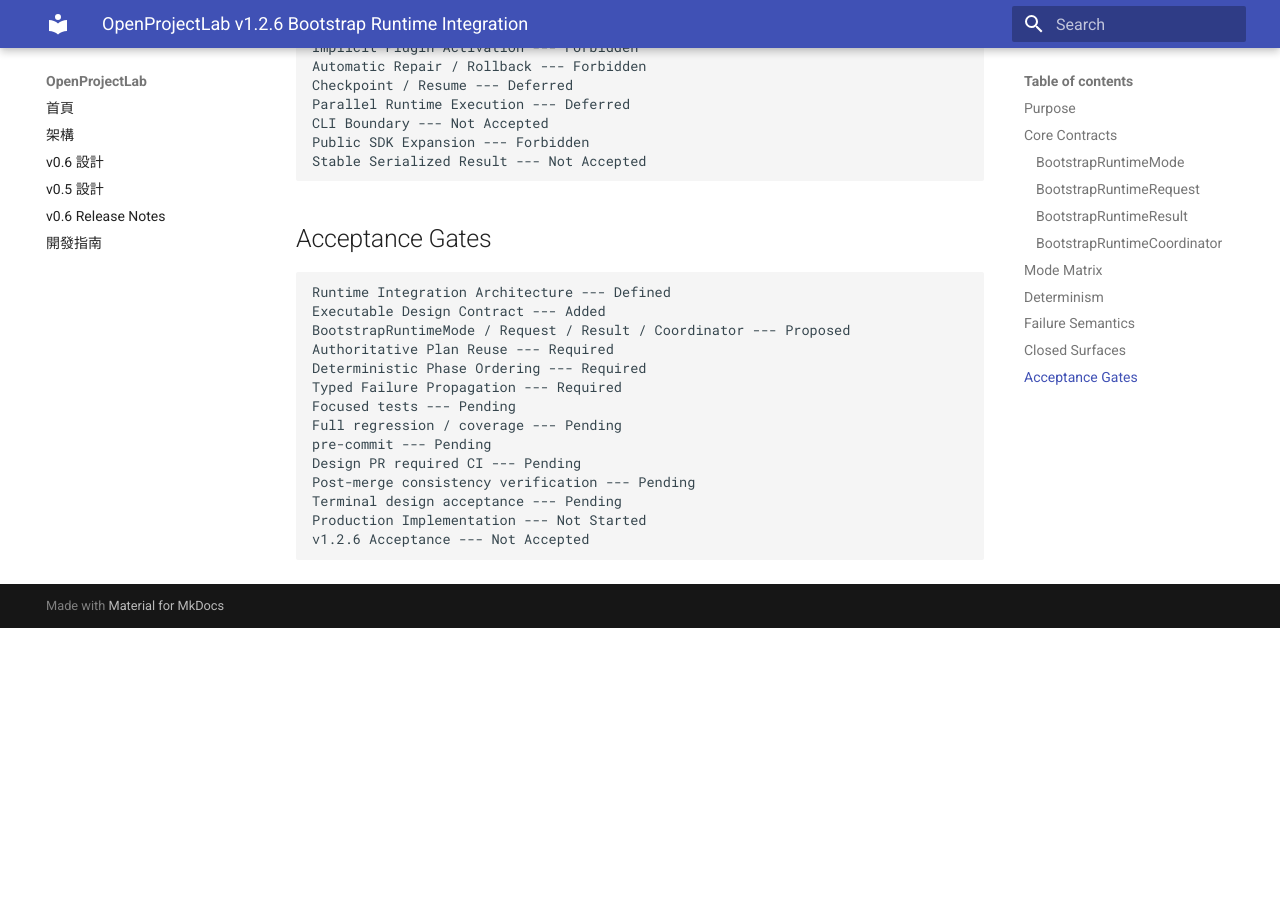
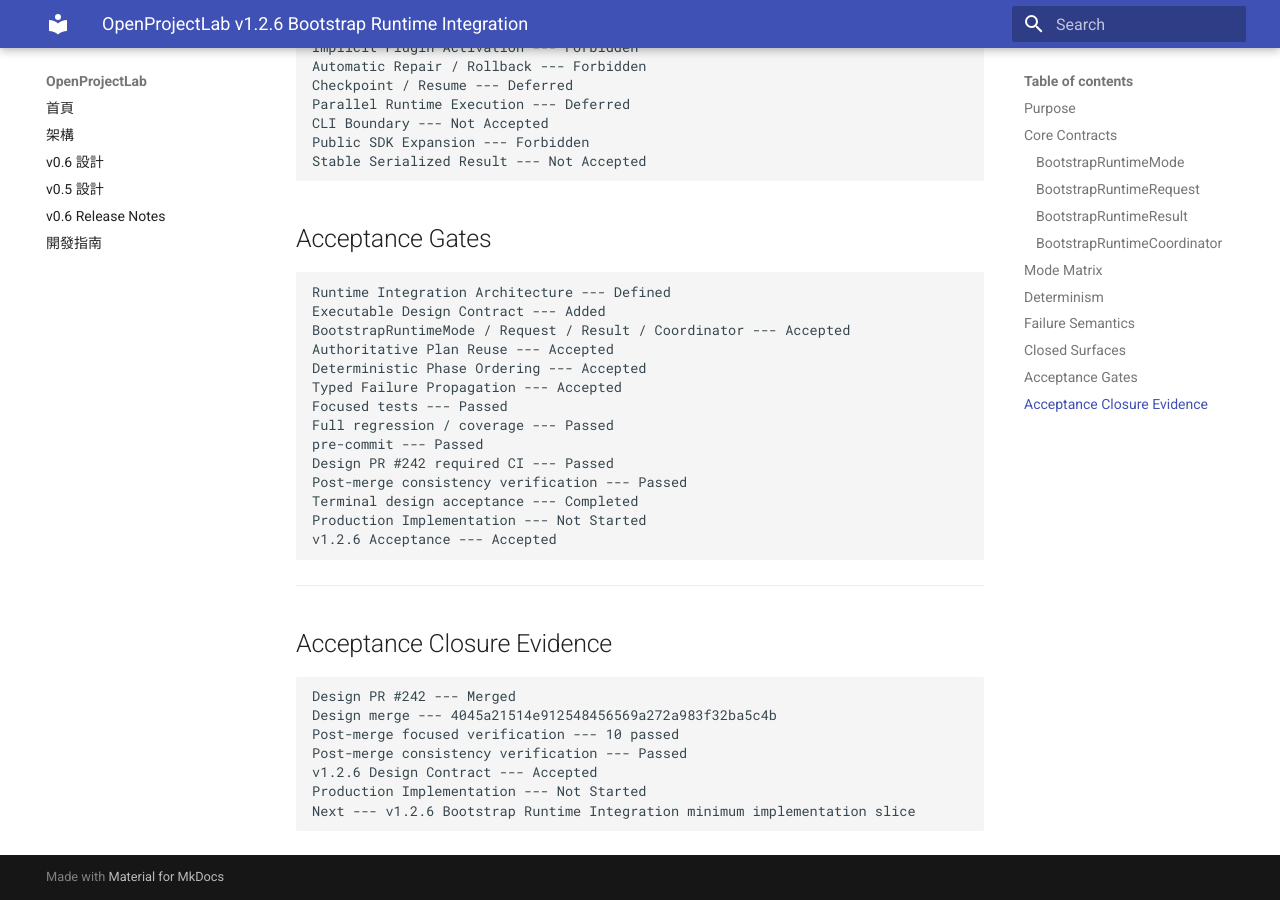
Before and after one commit to khwang1964/OpenProjectLab, an MkDocs documentation site: the page built from docs/releases/v1.2.6-bootstrap-runtime-integration.md, in a window 1280 px wide and 900 px high, scrolled down 1734 px. Built offline with MkDocs 1.6.1 and Material for MkDocs 9.7.7, drawn with Linux system fonts in a browser that asks for light colours; before the commit the page ends 2362 px from its top, so only the background shows below that; some of the changed text lies outside the part shown.

Commit message:
docs: accept v1.2.6 bootstrap runtime integration (#243)

````diff
--- a/docs/releases/v1.2.6-bootstrap-runtime-integration.md
+++ b/docs/releases/v1.2.6-bootstrap-runtime-integration.md
@@ -1,6 +1,6 @@
 # OpenProjectLab v1.2.6 Bootstrap Runtime Integration
 
-> **Status:** Design / Contract Definition --- In Progress
+> **Status:** Accepted --- Terminally Closed
 > **Predecessor:** v1.2.5 Bootstrap Validation Runtime --- Accepted / Implemented
 > **Production Implementation:** Not Started
 
@@ -78,16 +78,31 @@
 ``` text
 Runtime Integration Architecture --- Defined
 Executable Design Contract --- Added
-BootstrapRuntimeMode / Request / Result / Coordinator --- Proposed
-Authoritative Plan Reuse --- Required
-Deterministic Phase Ordering --- Required
-Typed Failure Propagation --- Required
-Focused tests --- Pending
-Full regression / coverage --- Pending
-pre-commit --- Pending
-Design PR required CI --- Pending
-Post-merge consistency verification --- Pending
-Terminal design acceptance --- Pending
+BootstrapRuntimeMode / Request / Result / Coordinator --- Accepted
+Authoritative Plan Reuse --- Accepted
+Deterministic Phase Ordering --- Accepted
+Typed Failure Propagation --- Accepted
+Focused tests --- Passed
+Full regression / coverage --- Passed
+pre-commit --- Passed
+Design PR #242 required CI --- Passed
+Post-merge consistency verification --- Passed
+Terminal design acceptance --- Completed
 Production Implementation --- Not Started
-v1.2.6 Acceptance --- Not Accepted
+v1.2.6 Acceptance --- Accepted
 ```
+
+
+------------------------------------------------------------------------
+
+## Acceptance Closure Evidence
+
+``` text
+Design PR #242 --- Merged
+Design merge --- 4045a21514e912548456569a272a983f32ba5c4b
+Post-merge focused verification --- 10 passed
+Post-merge consistency verification --- Passed
+v1.2.6 Design Contract --- Accepted
+Production Implementation --- Not Started
+Next --- v1.2.6 Bootstrap Runtime Integration minimum implementation slice
+```
````
Also changed, not shown: CHANGELOG.md (+8 -0 lines), docs/HISTORY.md (+11 -0 lines), docs/architecture/bootstrap-runtime-integration.md (+16 -2 lines), docs/releases/v1.2.6-bootstrap-runtime-integration-acceptance.md (added, +52 -0 lines), docs/roadmap.md (+16 -0 lines), 1 other file.
